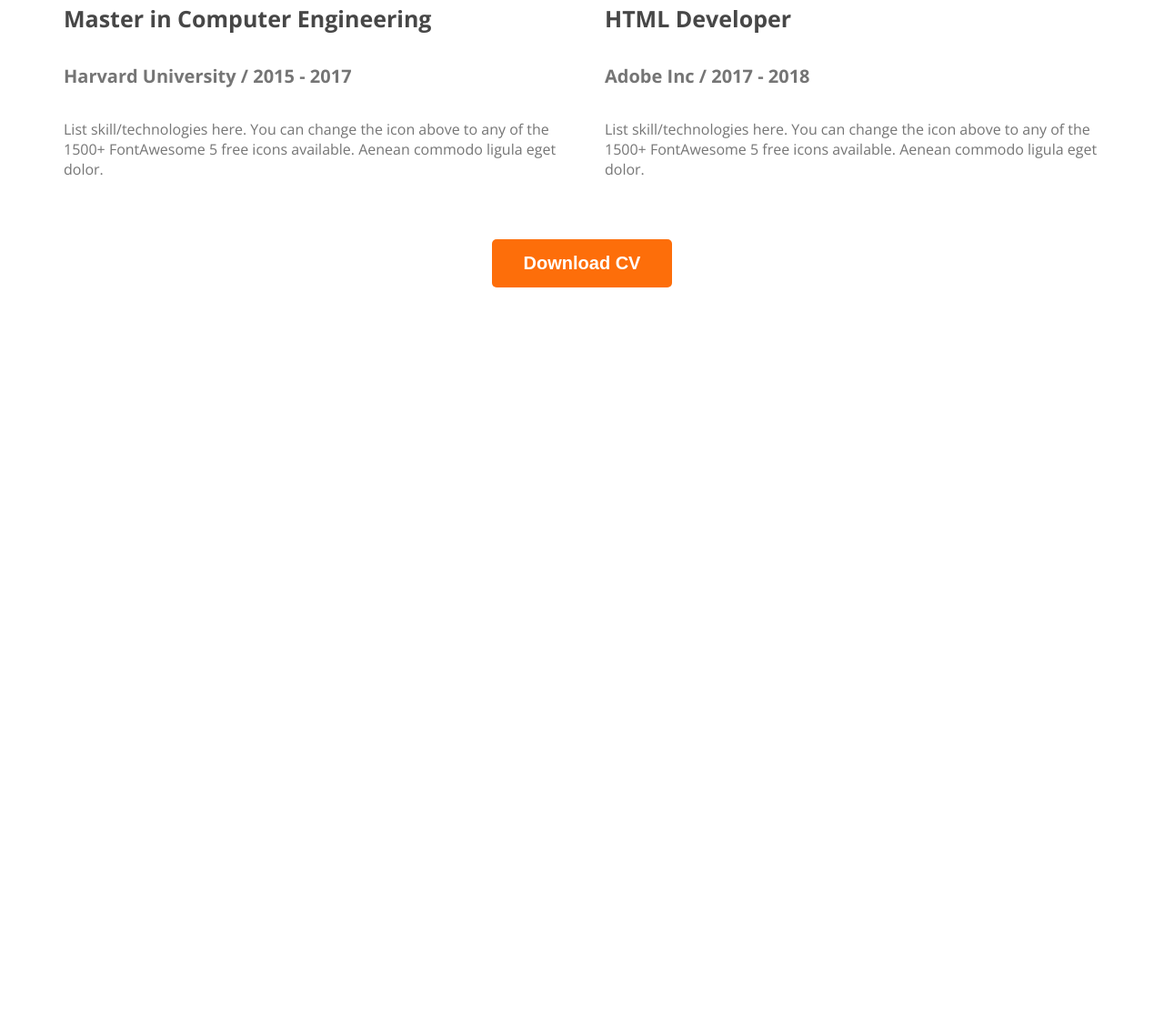
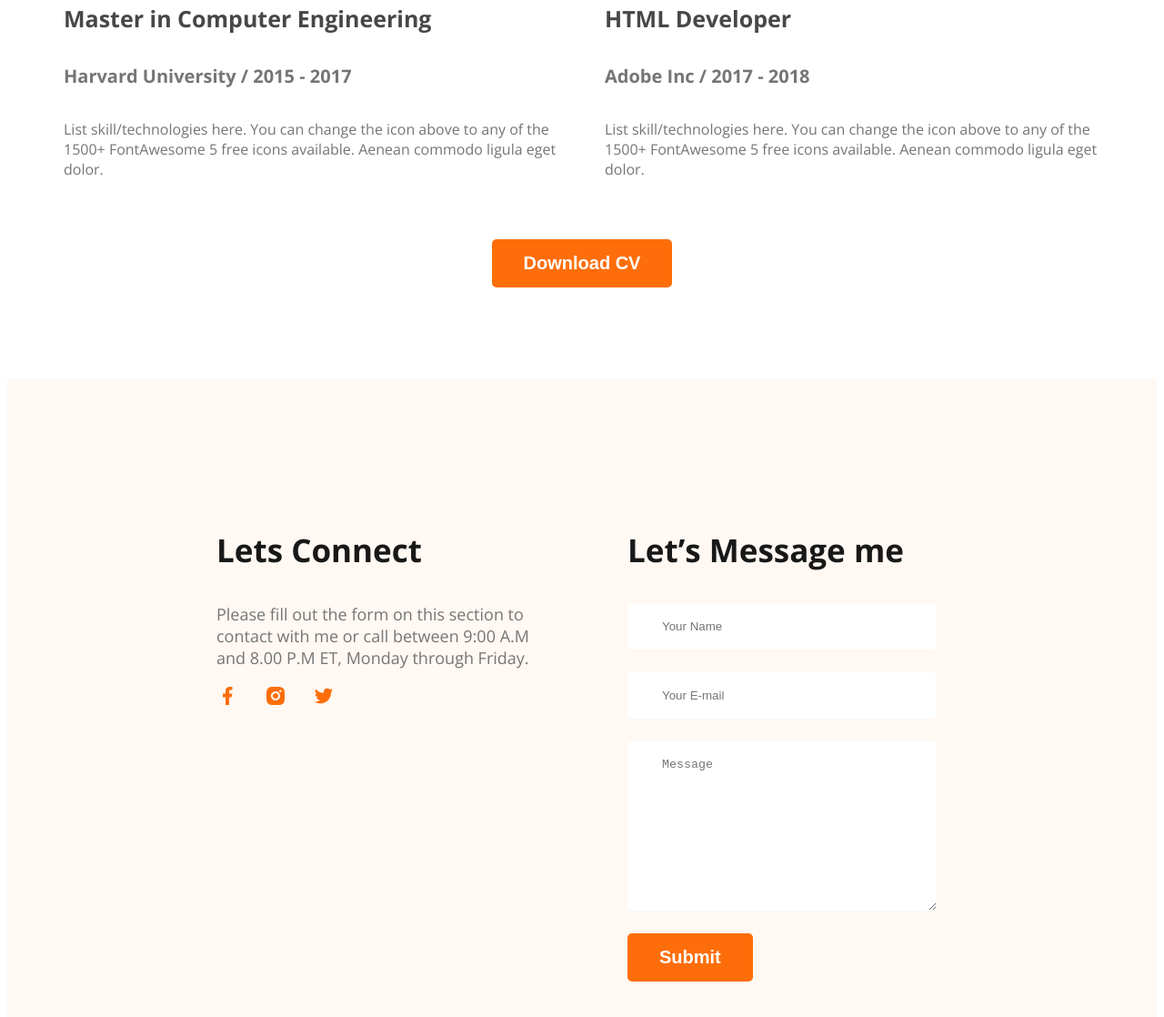
Before and after one commit to Supta2002/develop-portfolio, a plain HTML site: page index.html in a window 1280 px wide. Shown: the part 2976-4094 px from the top of the page at 91% size. Before the commit the page ends 3300 px from the top, so only its background shows below. Drawn offline with nearby package versions, Linux system fonts and the light colour scheme.

Commit message:
added the footer section

```diff
--- a/index.html
+++ b/index.html
@@ -163,7 +163,31 @@
     </main>
 
     <footer>
+        <div class="footer-col">
+            <h3 id="text" class="section-title">Lets Connect</h3>
+            <p id="text" class="section-des">Please fill out the form on this section to contact with me or call between 9:00 A.M and 8.00 P.M ET, Monday through Friday.</p>
 
+            <div class="social">
+                <a href=""><img src="images/icons/facebook.png" alt=""></a>
+                <a href=""><img src="images/icons/insta.png" alt=""></a>
+                <a href=""><img src="images/icons/twitter.png" alt=""></a>
+            </div>
+        </div>
+
+        <div class="footer-col">
+            <h3 id="text" class="section-title">Let’s Message me</h3>
+
+            <form class="contact" action="">
+                <input type="text" placeholder="Your Name">
+
+                <input type="email" name="" id="" placeholder="Your E-mail">
+
+                <textarea name="" id="" cols="30" rows="10" placeholder="Message"></textarea>
+
+                <input class="primary-btn" type="submit" value="Submit">
+
+            </form>
+        </div>
     </footer>
 </body>
 </html>
--- a/styles/portfolio.css
+++ b/styles/portfolio.css
@@ -182,3 +182,31 @@ main section {
     text-align: center;
     margin-top: 50px;
 }
+footer{
+    display: flex;
+    background-color: #FFF8F3;
+    margin-top: 100px;
+    padding: 130px 230px;
+    gap: 100px;
+}
+
+.footer-col{
+    width: 50%;
+}
+#text{
+    text-align: left;
+}
+.contact input[type="text"],.contact input[type="email"], textarea{
+    display: block;
+    margin-bottom: 25px;
+    padding: 18px 38px;
+    color: #757575;
+    border-radius: 5px;
+    background: #FFF;
+    border: 0;
+    width: 75%;
+}
+
+.social a{
+    margin-right: 25px;
+}
```
